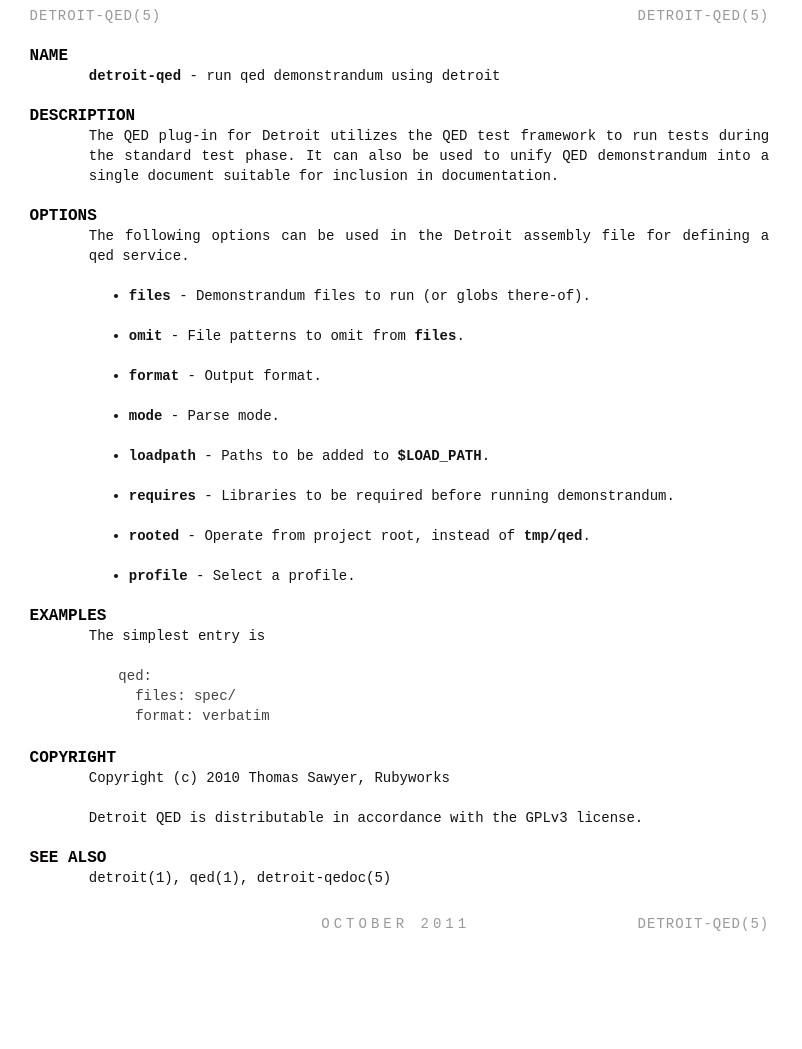
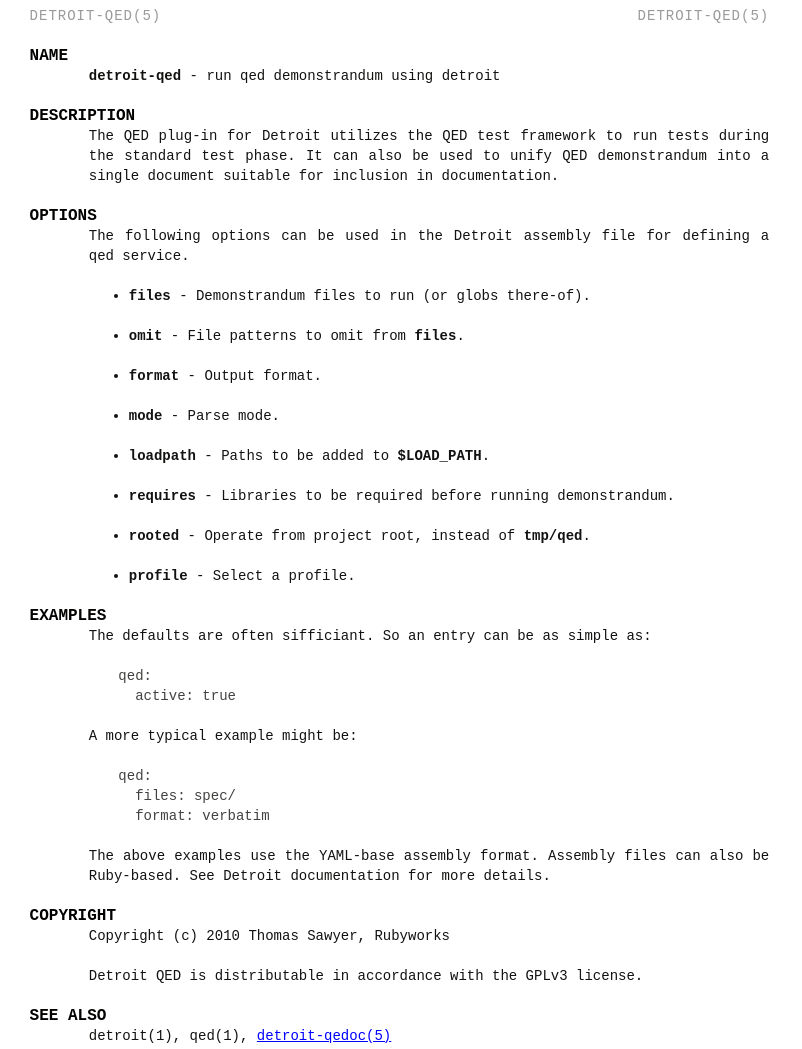
Before and after one commit to detroit/detroit-qed, a plain HTML site: page man/detroit-qed.5.html in a window 1280 px wide. Shown: the top 1049 px of the page, without its empty margins (0-802 px from the left). Before the commit the page ends 954 px from the top, so only its background shows below. Drawn offline with Linux system fonts and the light colour scheme.

Commit message:
Have both man pages in website. [doc]

```diff
--- a/man/detroit-qed.5.html
+++ b/man/detroit-qed.5.html
@@ -98,12 +98,22 @@ for defining a qed service.</p>
 
 <h2 id="EXAMPLES">EXAMPLES</h2>
 
-<p>The simplest entry is</p>
+<p>The defaults are often sifficiant. So an entry can be as simple as:</p>
+
+<pre><code>qed:
+  active: true
+</code></pre>
+
+<p>A more typical example might be:</p>
 
 <pre><code>qed:
   files: spec/
   format: verbatim
 </code></pre>
+
+<p>The above examples use the YAML-base assembly format. Assembly
+files can also be Ruby-based. See Detroit documentation for more
+details.</p>
 
 <h2 id="COPYRIGHT">COPYRIGHT</h2>
 
@@ -113,7 +123,7 @@ for defining a qed service.</p>
 
 <h2 id="SEE-ALSO">SEE ALSO</h2>
 
-<p><span class="man-ref">detroit<span class="s">(1)</span></span>, <span class="man-ref">qed<span class="s">(1)</span></span>, <span class="man-ref">detroit-qedoc<span class="s">(5)</span></span></p>
+<p><span class="man-ref">detroit<span class="s">(1)</span></span>, <span class="man-ref">qed<span class="s">(1)</span></span>, <a href="detroit-qedoc.5.html" class="man-ref">detroit-qedoc<span class="s">(5)</span></a></p>
 
 
   <ol class='man-decor man-foot man foot'>
```
Also changed, not shown: man/detroit-qedoc.5.html (+8 -1 lines), site/detroit-qed.5.html (added, +1 -0 lines), site/detroit-qedoc.5.html (added, +1 -0 lines), 4 other files.
